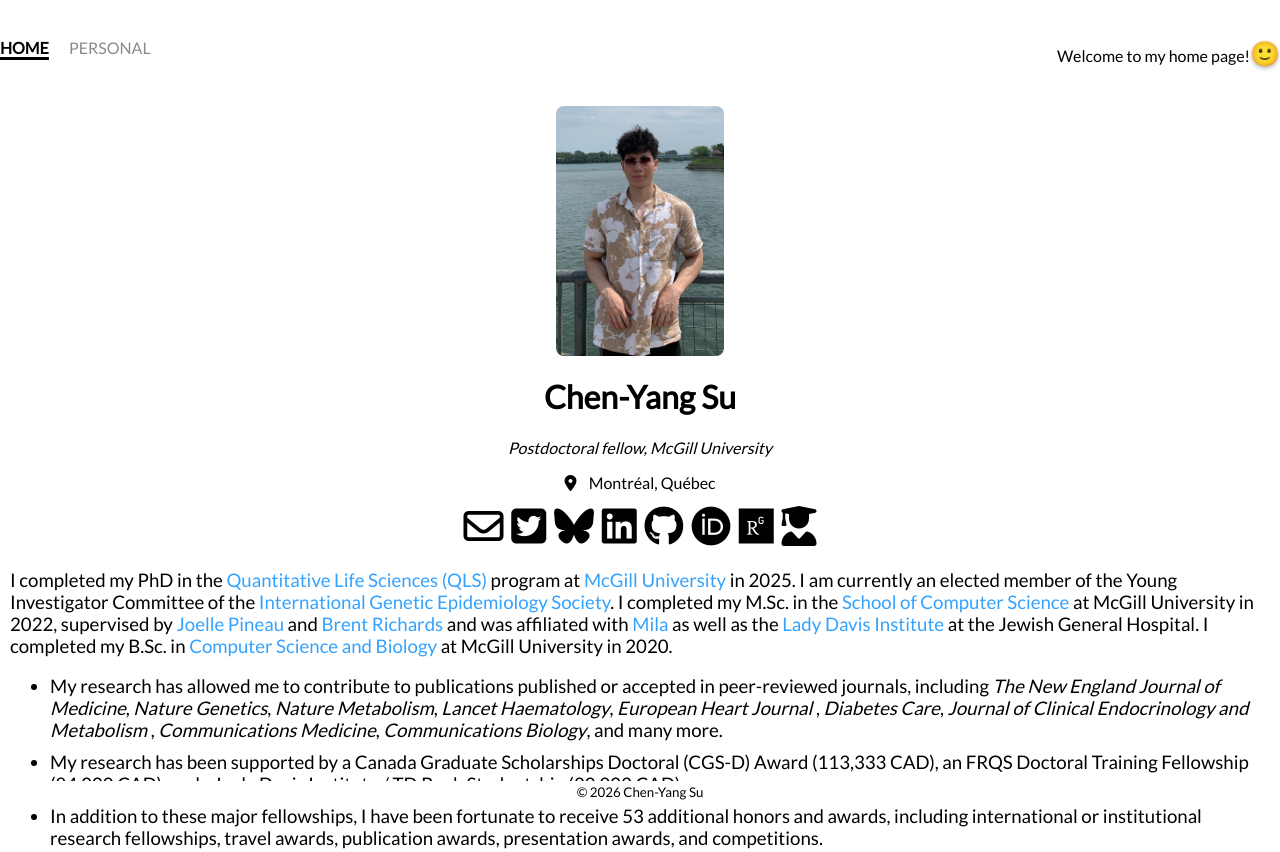
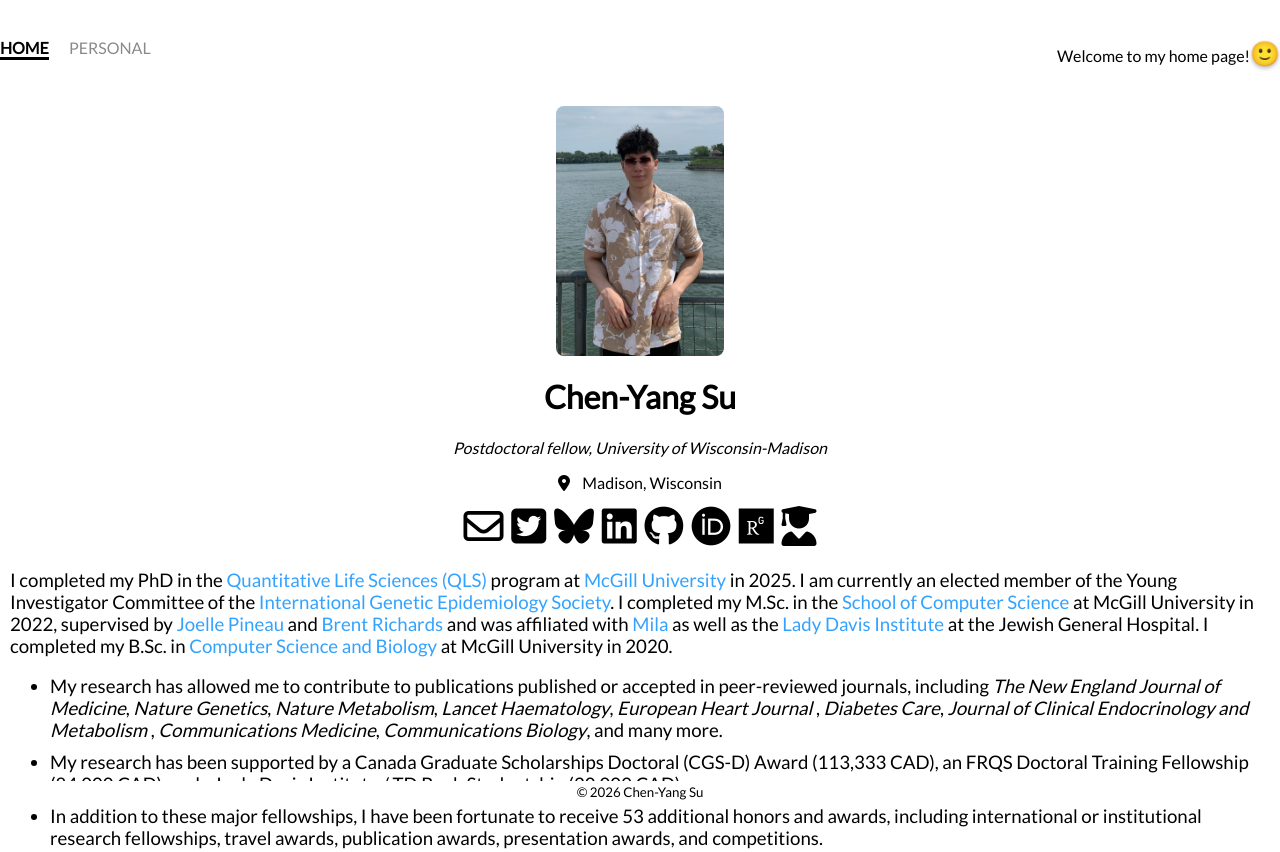
Before and after one commit to chenyangsu/chenyangsu.github.io, a plain HTML site: page index.html in a window 1280 px wide. Shown: the top 852 px of the page. Drawn offline with Linux system fonts and the light colour scheme.

Commit message:
Update affiliation to University of Wisconsin-Madison and location to Madison

```diff
--- a/index.html
+++ b/index.html
@@ -42,10 +42,10 @@
 					<img src="images/me.jpg" class="center">
 					<h1>Chen-Yang Su</h1>
 
-					<p> <em>Postdoctoral fellow, McGill University</em> </p>
+					<p> <em>Postdoctoral fellow, University of Wisconsin-Madison</em> </p>
 
 					<div class="map">
-							<i class="fas fa-map-marker-alt"></i>&nbsp&nbsp&nbsp Montréal, Québec
+							<i class="fas fa-map-marker-alt"></i>&nbsp&nbsp&nbsp Madison, Wisconsin
 					</div>
 
 					<div class="icons">
```
